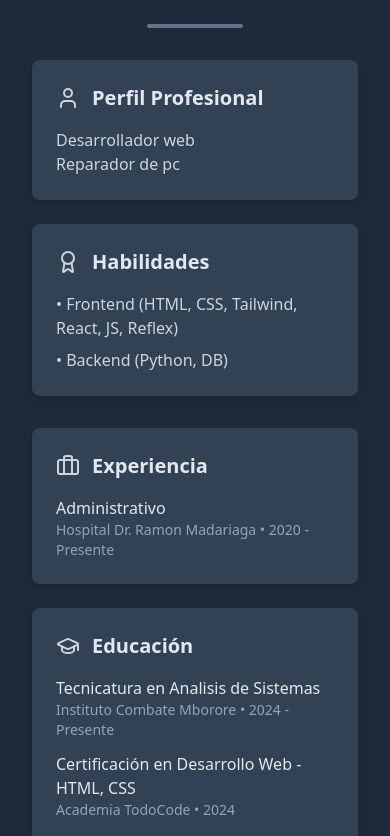
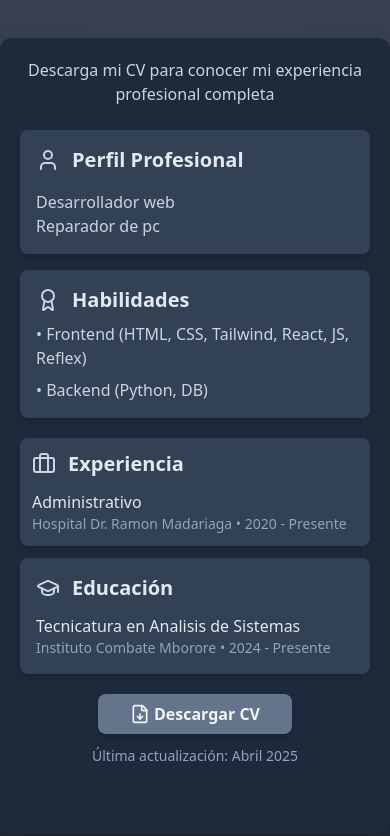
Before and after one commit to nicoucabrera/portfolio, a React (Vite) app: page / in a window 390 px wide. Shown: the part 4206-5042 px from the top of the page. Built offline with nearby package versions, Linux system fonts and the light colour scheme.

Commit message:
responsive

```diff
--- a/src/components/ButtonCV.jsx
+++ b/src/components/ButtonCV.jsx
@@ -2,15 +2,13 @@ import { FileDown, User, Award, Briefcase, GraduationCap } from "lucide-react"
 
 export default function DownloadCV() {
   return (
-    <div className="max-w-3xl mx-auto p-8 bg-slate-800 rounded-xl shadow-2xl my-10">
-      <div className="text-center mb-8">
-        <h2 className="text-3xl font-bold text-slate-100 mb-3">Currículum Vitae</h2>
-        <p className="text-slate-300 mb-6">Descarga mi CV para conocer mi experiencia profesional completa</p>
-        <div className="w-24 h-1 bg-slate-500 mx-auto rounded-full"></div>
+    <div className="max-w-3xl mx-auto p-5 bg-slate-800 rounded-xl shadow-2xl my-10">
+      <div className="text-center mb-4">
+        <h3 className="text-slate-300 mb-6">Descarga mi CV para conocer mi experiencia profesional completa</h3>
       </div>
 
-      <div className="grid md:grid-cols-2 gap-6 mb-8">
-        <div className="bg-slate-700 p-6 rounded-lg shadow-md">
+      <div className="grid md:grid-cols-2 gap-4 mb-5">
+        <div className="bg-slate-700 p-4 rounded-lg shadow-md">
           <div className="flex items-center mb-4">
             <User className="text-slate-300 mr-3" size={24} />
             <h3 className="text-xl font-semibold text-slate-200">Perfil Profesional</h3>
@@ -23,8 +21,8 @@ export default function DownloadCV() {
           </p>
         </div>
 
-        <div className="bg-slate-700 p-6 rounded-lg shadow-md">
-          <div className="flex items-center mb-4">
+        <div className="bg-slate-700 p-4 rounded-lg shadow-md">
+          <div className="flex items-center mb-2">
             <Award className="text-slate-300 mr-3" size={24} />
             <h3 className="text-xl font-semibold text-slate-200">Habilidades</h3>
           </div>
@@ -35,13 +33,13 @@ export default function DownloadCV() {
         </div>
       </div>
 
-      <div className="grid md:grid-cols-2 gap-6 mb-8">
-        <div className="bg-slate-700 p-6 rounded-lg shadow-md">
-          <div className="flex items-center mb-4">
+      <div className="grid md:grid-cols-2 gap-3 mb-5">
+        <div className="bg-slate-700 p-3 rounded-lg shadow-md">
+          <div className="flex items-center mb-3">
             <Briefcase className="text-slate-300 mr-3" size={24} />
             <h3 className="text-xl font-semibold text-slate-200">Experiencia</h3>
           </div>
-          <div className="space-y-3">
+          <div className="space-y-2">
             <div>
               <h4 className="text-slate-200 font-medium">Administrativo</h4>
               <p className="text-slate-400 text-sm">Hospital Dr. Ramon Madariaga • 2020 - Presente</p>
@@ -49,36 +47,35 @@ export default function DownloadCV() {
           </div>
         </div>
 
-        <div className="bg-slate-700 p-6 rounded-lg shadow-md">
-          <div className="flex items-center mb-4">
+        <div className="bg-slate-700 p-4 rounded-lg shadow-md">
+          <div className="flex items-center mb-3">
             <GraduationCap className="text-slate-300 mr-3" size={24} />
             <h3 className="text-xl font-semibold text-slate-200">Educación</h3>
           </div>
-          <div className="space-y-3">
+          <div className="space-y-2">
             <div>
               <h4 className="text-slate-200 font-medium">Tecnicatura en Analisis de Sistemas</h4>
               <p className="text-slate-400 text-sm">Instituto Combate Mborore • 2024 - Presente</p>
-            </div>
-            <div>
-              <h4 className="text-slate-200 font-medium">Certificación en Desarrollo Web - HTML, CSS</h4>
-              <p className="text-slate-400 text-sm">Academia TodoCode • 2024</p>
             </div>
           </div>
         </div>
       </div>
 
-      <div className="flex justify-center mt-8">
+      <div className="flex justify-center mt-4">
         <a
           href="/portfolio/src/components/NicolásCabreraCV.pdf"
           download="NicolasCabreraCV.pdf"
-          className="flex items-center gap-2 bg-slate-500 hover:bg-slate-600 text-slate-100 font-bold py-3 px-8 rounded-lg transition-all shadow-md hover:shadow-lg"
+          className="flex items-center gap-1 bg-slate-500 hover:bg-slate-600 text-slate-100 font-bold py-2 px-8 rounded-lg transition-all shadow-md hover:shadow-lg"
         >
           <FileDown size={20} />
           Descargar CV
         </a>
       </div>
 
-      <p className="text-center text-slate-400 mt-6 text-sm">Última actualización: Abril 2025</p>
+      <p className="text-center text-slate-400 mt-3 text-sm">Última actualización: Abril 2025</p>
+      <br />
+      <div></div>
+      <br />
     </div>
   )
 }
```
